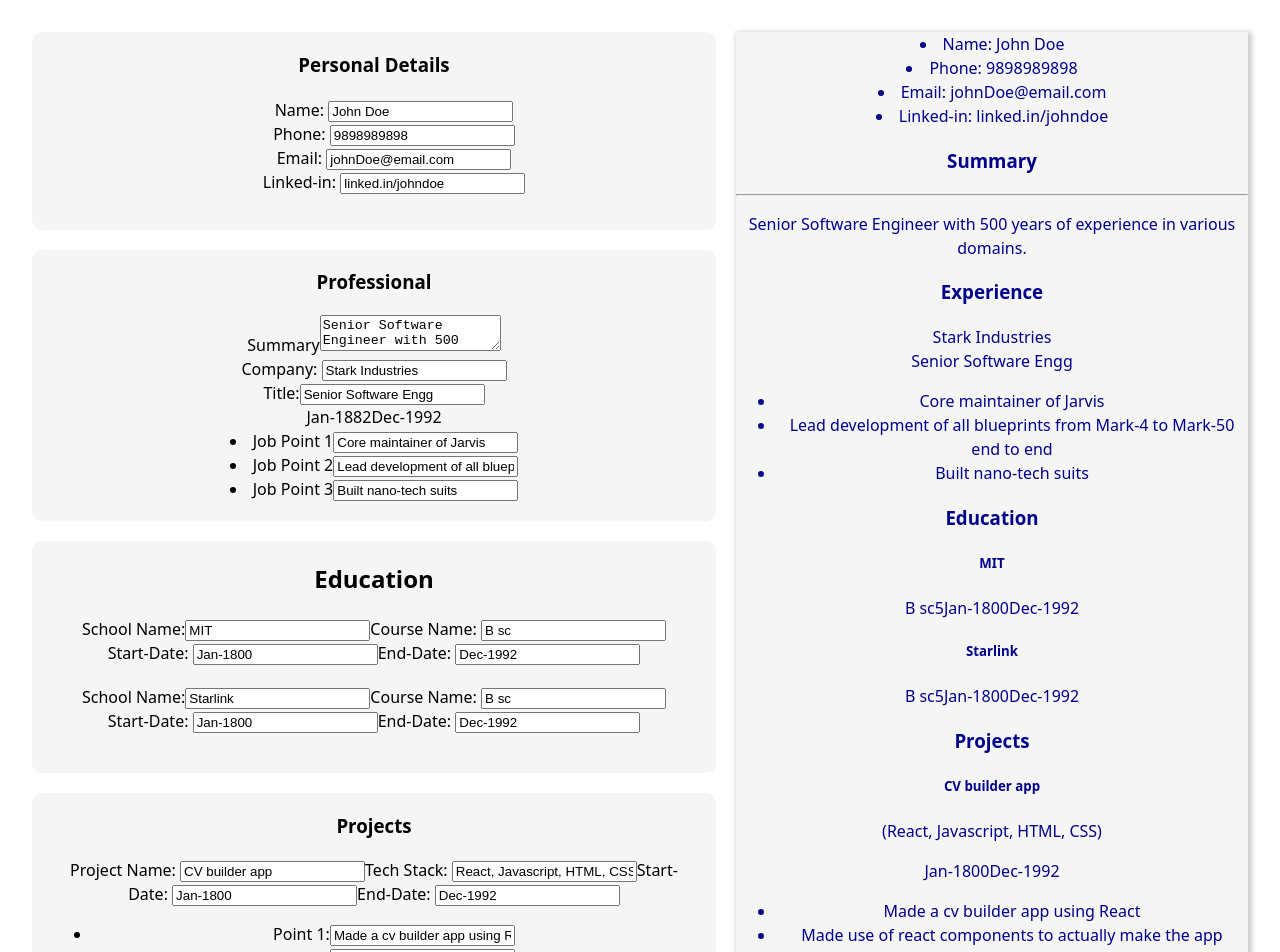
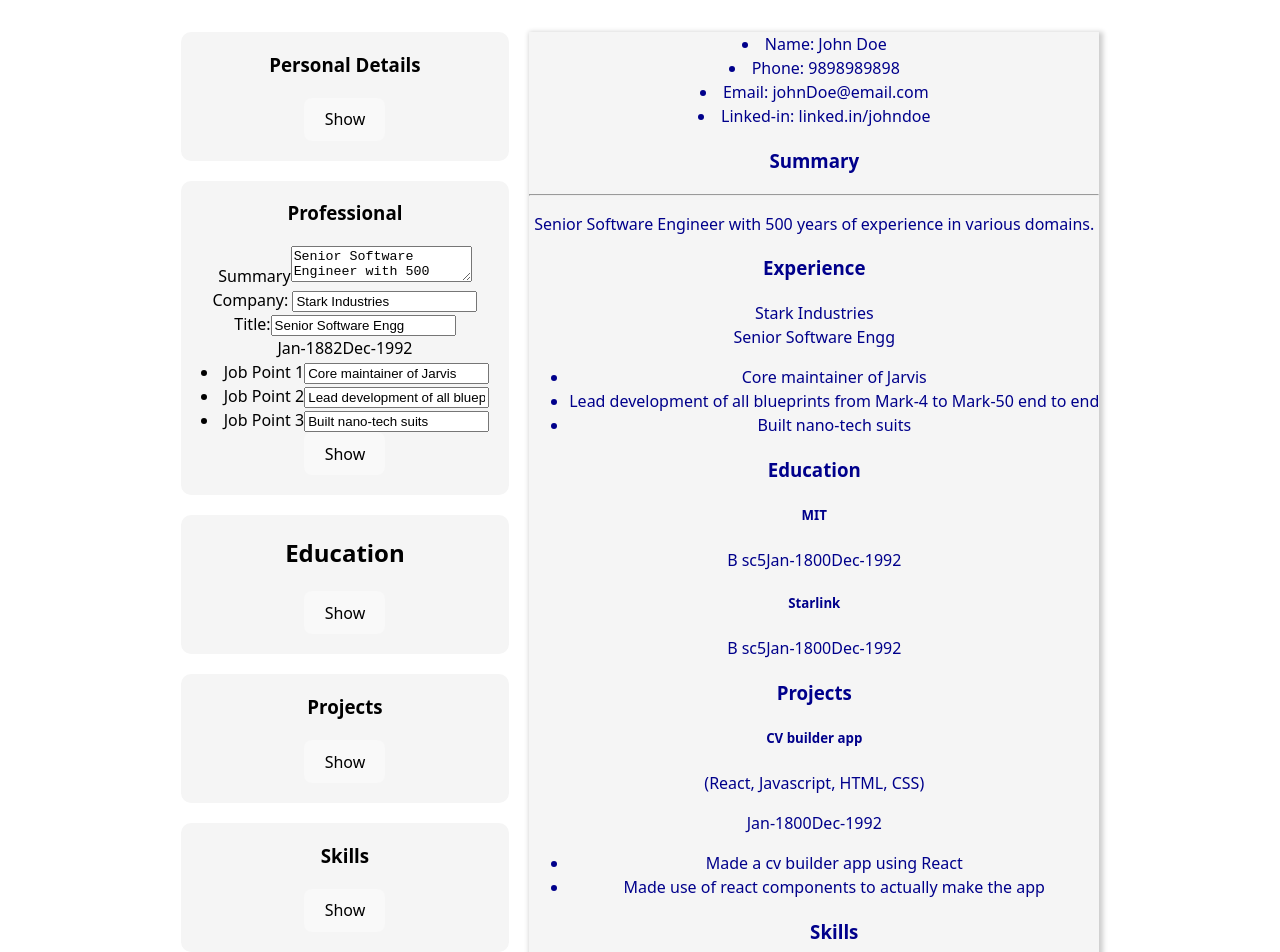
Before and after one commit to fromscode/cv-app, a React (Vite) app: page / in a window 1280 px wide. Shown: the top 952 px of the page. Built offline with nearby package versions, Linux system fonts and the light colour scheme.

Commit message:
Add buttons to toggle display

```diff
--- a/src/components/Builder.jsx
+++ b/src/components/Builder.jsx
@@ -1,3 +1,5 @@
+import { useState } from "react";
+
 import "../styles/Builder.css";
 import Personal from "./Personal";
 import Professional from "./Professional";
@@ -6,19 +8,44 @@
 import Skills from "./Skills";
 
 export default function Builder(props) {
+  const [index, setIndex] = useState(1);
+
+  function handleChange(index) {
+    setIndex(index);
+  }
+
   return (
     <div className="builder">
-      <Personal personal={props.personal} onChange={props.onPersonalChange} />
+      <Personal
+        personal={props.personal}
+        onChange={props.onPersonalChange}
+        disabled={index !== 0}
+        onShowClick={handleChange}
+      />
       <Professional
         professional={props.professional}
         onChange={props.onProfessionalChange}
+        disabled={index !== 1}
+        onShowClick={handleChange}
       />
       <Education
         education={props.education}
         onChange={props.onEducationChange}
+        disabled={index !== 2}
+        onShowClick={handleChange}
       />
-      <Projects projects={props.projects} onChange={props.onProjectChange} />
-      <Skills skills={props.skills} onChange={props.onSkillChange} />
+      <Projects
+        projects={props.projects}
+        onChange={props.onProjectChange}
+        disabled={index !== 3}
+        onShowClick={handleChange}
+      />
+      <Skills
+        skills={props.skills}
+        onChange={props.onSkillChange}
+        disabled={index !== 4}
+        onShowClick={handleChange}
+      />
     </div>
   );
 }
--- a/src/components/Education.jsx
+++ b/src/components/Education.jsx
@@ -1,6 +1,6 @@
-function School({ obj, onChange }) {
+function School({ obj, onChange, disabled }) {
   return (
-    <div className="education">
+    <div className="education" style={{ display: disabled ? "none" : null }}>
       School Name:
       <input
         type="text"
@@ -29,13 +29,19 @@
   );
 }
 
-export default function Education({ education, onChange }) {
+export default function Education({
+  education,
+  onChange,
+  disabled,
+  onShowClick,
+}) {
   return (
     <div className="education">
       <h2>Education</h2>
       {education.map((obj) => {
-        return <School obj={obj} onChange={onChange} />;
+        return <School obj={obj} onChange={onChange} disabled={disabled} />;
       })}
+      <button onClick={() => onShowClick(2)}>Show</button>
     </div>
   );
 }
--- a/src/components/Personal.jsx
+++ b/src/components/Personal.jsx
@@ -1,9 +1,9 @@
-function Details({ details, onChange }) {
+function Details({ details, disabled, onChange }) {
   // console.log(details);
   const detailList = [];
   for (const [key, value] of Object.entries(details)) {
     detailList.push(
-      <div key={key}>
+      <div key={key} style={{ display: disabled ? "none" : null }}>
         <span className="detailHeading">{key}: </span>
         <span className="detailAnswer">
           <input
@@ -19,11 +19,17 @@
   return <ul>{detailList}</ul>;
 }
 
-export default function Personal({ personal, onChange }) {
+export default function Personal({
+  personal,
+  onChange,
+  disabled,
+  onShowClick,
+}) {
   return (
     <div className="personal">
       <h3 className="personalHeading">Personal Details</h3>
-      <Details details={personal} onChange={onChange} />
+      <Details details={personal} onChange={onChange} disabled={disabled} />
+      <button onClick={() => onShowClick(0)}>Show</button>
     </div>
   );
 }
--- a/src/components/Professional.jsx
+++ b/src/components/Professional.jsx
@@ -1,7 +1,11 @@
-function JobList({ jobs, onChange }) {
+function JobList({ jobs, onChange, disabled }) {
   return jobs.map((job) => {
     return (
-      <div className="job" key={job.id}>
+      <div
+        className="job"
+        key={job.id}
+        style={{ display: disabled ? "none" : null }}
+      >
         <div>
           Company:{" "}
           <input
@@ -39,9 +43,13 @@
   ));
 }
 
-function Summary({ summary, onChange }) {
+function Summary({ summary, onChange, disabled }) {
   return (
-    <div className="summaryBuilder" key="summary">
+    <div
+      className="summaryBuilder"
+      key="summary"
+      style={{ display: disabled ? "none" : null }}
+    >
       <span className="summary">Summary</span>
       <textarea
         value={summary}
@@ -51,12 +59,26 @@
   );
 }
 
-export default function Professional({ professional, onChange }) {
+export default function Professional({
+  professional,
+  onChange,
+  disabled,
+  onShowClick,
+}) {
   return (
     <div className="professional">
       <h3>Professional</h3>
-      <Summary summary={professional.summary} onChange={onChange} />
-      <JobList jobs={professional.jobs} onChange={onChange} />
+      <Summary
+        summary={professional.summary}
+        onChange={onChange}
+        disabled={disabled}
+      />
+      <JobList
+        jobs={professional.jobs}
+        onChange={onChange}
+        disabled={disabled}
+      />
+      <button onClick={() => onShowClick(1)}>Show</button>
     </div>
   );
 }
--- a/src/components/Projects.jsx
+++ b/src/components/Projects.jsx
@@ -1,6 +1,6 @@
-function Project({ project, onChange }) {
+function Project({ project, onChange, disabled }) {
   return (
-    <>
+    <div style={{ display: disabled ? "none" : null }}>
       Project Name:{" "}
       <input
         type="text"
@@ -39,17 +39,23 @@
           );
         })}
       </ul>
-    </>
+    </div>
   );
 }
 
-export default function Projects({ projects, onChange }) {
+export default function Projects({
+  projects,
+  onChange,
+  disabled,
+  onShowClick,
+}) {
   return (
     <div className="projects">
       <h3>Projects</h3>
       {projects.map((project) => (
-        <Project project={project} onChange={onChange} />
+        <Project project={project} onChange={onChange} disabled={disabled} />
       ))}
+      <button onClick={() => onShowClick(3)}>Show</button>
     </div>
   );
 }
--- a/src/components/Skills.jsx
+++ b/src/components/Skills.jsx
@@ -12,7 +12,7 @@
   );
 }
 
-export default function Skills({ skills, onChange }) {
+export default function Skills({ skills, onChange, disabled, onShowClick }) {
   const skillList = [];
   for (const [key, value] of Object.entries(skills)) {
     console.log(typeof key + " " + value);
@@ -21,7 +21,8 @@
   return (
     <div className="skills">
       <h3>Skills</h3>
-      {skillList}
+      <ul style={{ display: disabled ? "none" : null }}>{skillList}</ul>
+      <button onClick={() => onShowClick(4)}>Show</button>
     </div>
   );
 }
```
